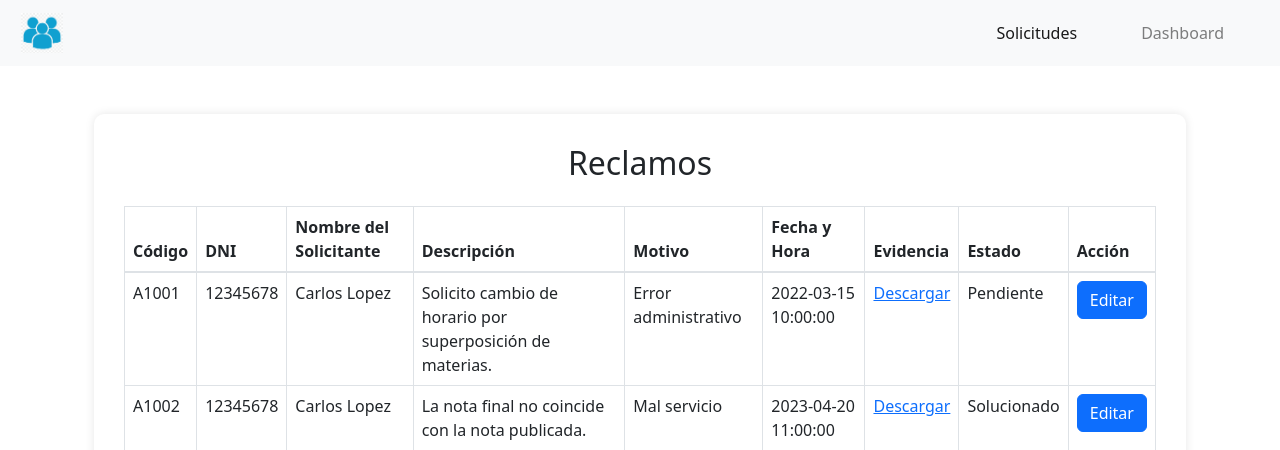
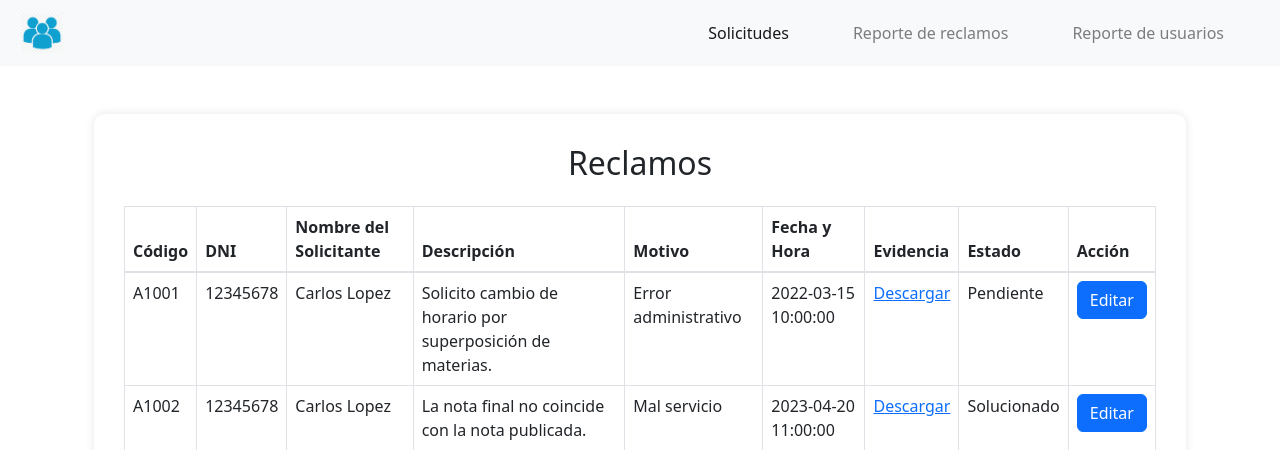
Before and after one commit to DvJeremy/web_reclamos, a PHP site: page /administrador/principal.php in a window 1280 px wide. Shown: the top 450 px of the page. Run offline with PHP 8.4, Linux system fonts and the light colour scheme; data comes from the database, SQL or seed files in the repository.

Commit message:
renombramiento de nav bar +1 li

```diff
--- a/layouts/navbaradmin.php
+++ b/layouts/navbaradmin.php
@@ -20,7 +20,10 @@
                 <a class="nav-link mr-5" href="#" data-target="../administrador/solicitudes.php">Solicitudes</a>
             </li>
             <li class="nav-item">
-                <a class="nav-link mr-5" href="#" data-target="../administrador/dashboard.php">Dashboard</a>
+                <a class="nav-link mr-5" href="#" data-target="../administrador/dashboard.php">Reporte de reclamos</a>
+            </li>
+            <li class="nav-item">
+                <a class="nav-link mr-5" href="#" data-target="">Reporte de usuarios</a>
             </li>
         </ul>
     </div>
```
